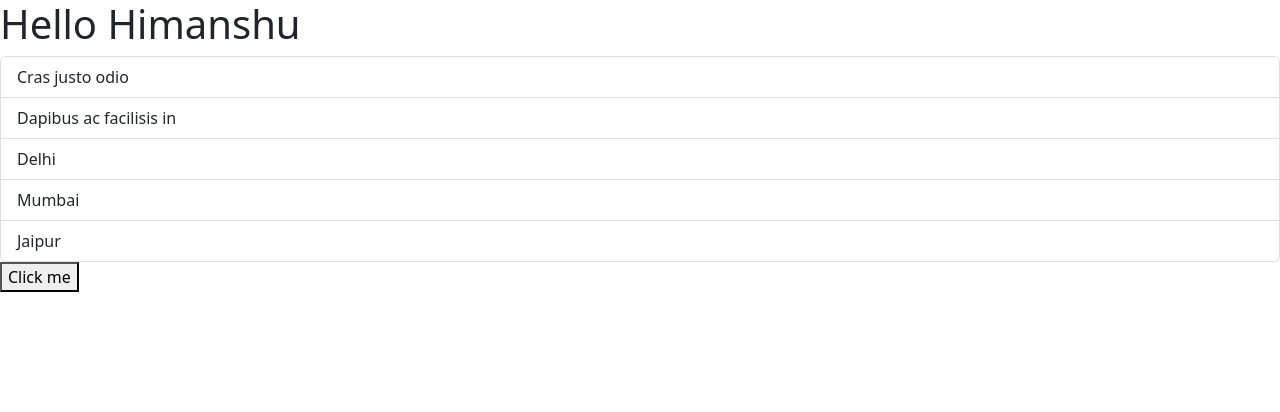
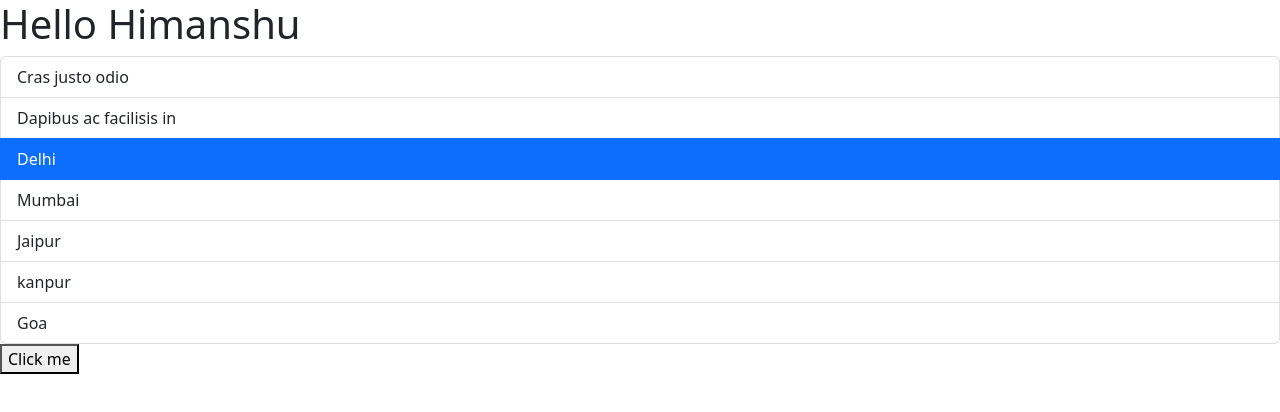
Before and after one commit to yadavhimanshu1811/ReactTypescript, a React (Vite) app: page / in a window 1280 px wide. Shown: the top 412 px of the page. Built offline with nearby package versions, Linux system fonts and the light colour scheme.

Commit message:
Use of states

```diff
--- a/src/Components/ListGroup.tsx
+++ b/src/Components/ListGroup.tsx
@@ -1,13 +1,15 @@
-import { MouseEvent } from "react";
+import { MouseEvent, useState } from "react";
 
 function ListGroup() {
-  let items = ["Delhi", "Mumbai", "Jaipur"];
+  let items = ["Delhi", "Mumbai", "Jaipur", "kanpur", "Goa"];
   //   items = [];
+
+  const [selectedIndex, setSelectedIndex] = useState(0);
 
   const getErrorMessage = () => {
     return items.length == 0 ? <p>Add some items</p> : null;
   };
-  const handleClick = (event: MouseEvent) => console.log(event)
+  const handleClick = (event: MouseEvent) => console.log(event);
 
   return (
     <>
@@ -23,16 +25,19 @@ function ListGroup() {
           </li>
           <li
             className="list-group-item"
-            onClick={handleClick}   //dont call the function
+            onClick={handleClick} //dont call the function
           >
             Dapibus ac facilisis in
           </li>
           {items.map((it, index) => (
             <li
               key={it}
-              className="list-group-item"
+              className={`list-group-item ${
+                selectedIndex == index && "active"
+              }`}
               onClick={(event) => {
                 console.log(it, index, event);
+                setSelectedIndex(index);
               }}
             >
               {it}
```
